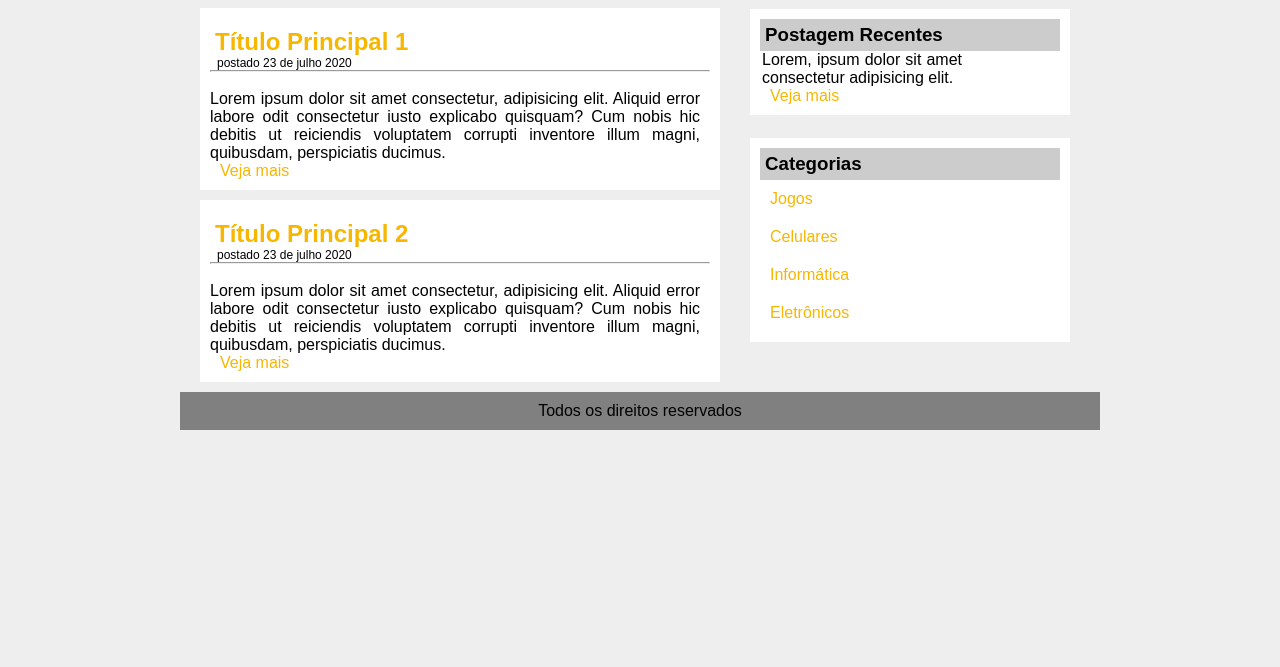
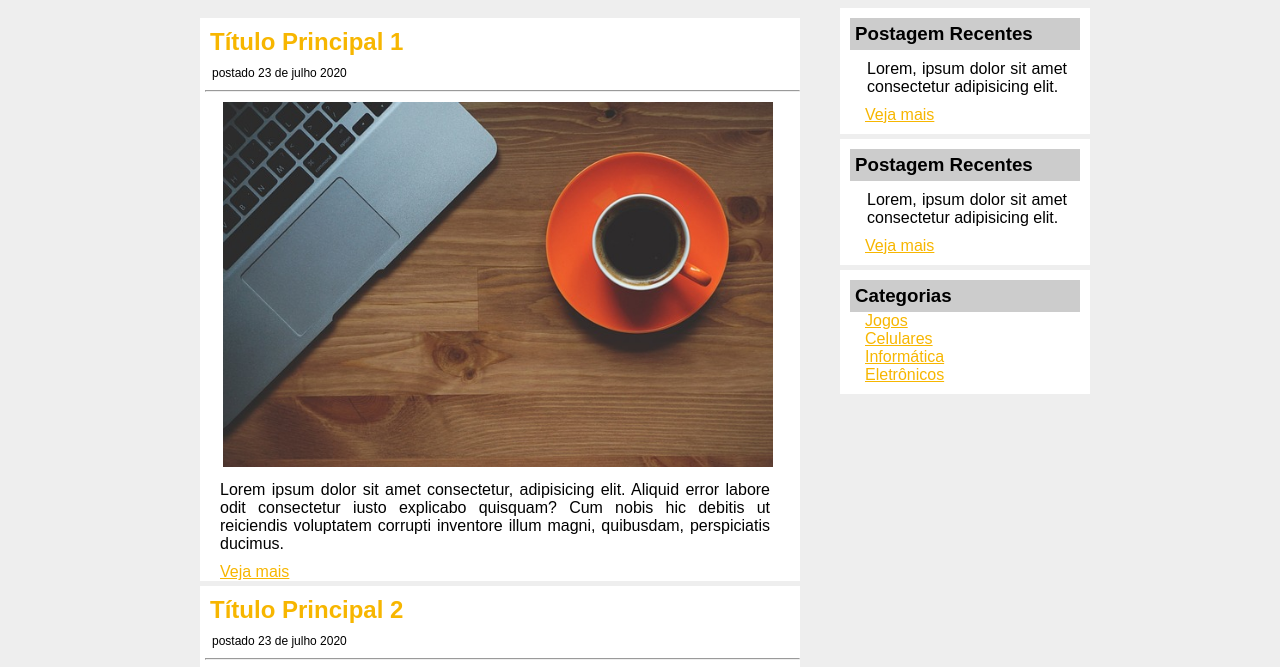
Before and after one commit to felipemimoura/TecBlog, a plain HTML site: page index.html in a window 1280 px wide. Shown: the part 114-781 px from the top of the page. Drawn offline with Linux system fonts and the light colour scheme.

Commit message:
Código refatorado
Realização de rafatoração do código após assistir a video aula

```diff
--- a/css/style.css
+++ b/css/style.css
@@ -17,7 +17,7 @@ h1 {
   font-size: 30px;
 }
 
-a {
+header a {
   text-decoration: none;
   padding: 10px;
 }
@@ -34,13 +34,16 @@ a.branco:hover {
 main {
   width: 900px;
   margin: 10px auto;
-  position: relative;
+}
+.post-area {
+  width: 600px;
+  padding: 10px;
+  margin-bottom: 10px;
+  float: left;
 }
 .noticia {
   background: white;
-  width: 500px;
-  margin: 10px;
-  padding: 10px;
+  padding-left: 5px;
 }
 
 h2 {
@@ -53,26 +56,29 @@ h2 {
   padding-left: 7px;
 }
 img {
-  width: 490px;
-  margin: 10px 10px 0 5px;
+  width: 550px;
+  margin-top: 10px;
+  margin-left: 18px;
 }
 p {
-  width: 490px;
+  width: 550px;
   text-align: justify;
+  padding: 10px 15px;
 }
 
 a.veja-mais {
   color: #f7b600;
   font-size: 16px;
+  margin-bottom: 5px;
+  padding-left: 15px;
 }
 
 .post-recent {
-  position: absolute;
-  top: 1px;
-  right: 20px;
+  float: right;
   background: white;
-  width: 300px;
+  width: 230px;
   padding: 10px;
+  margin-bottom: 5px;
 }
 h3 {
   background: #ccc;
@@ -87,23 +93,16 @@ p.post {
 .post-recent a {
   margin: 0;
 }
-#categorias {
-  position: absolute;
-  top: 130px;
-  right: 20px;
-  background: white;
-  width: 300px;
-  padding: 10px;
-}
 
-#categorias .veja-mais {
+.veja-mais {
   display: block;
 }
 
 footer {
   text-align: center;
   background: gray;
-  width: 900px;
+  width: 860px;
   margin: 0 auto;
   padding: 10px;
+  clear: both;
 }
--- a/index.html
+++ b/index.html
@@ -16,8 +16,8 @@
       <a href="" class="branco">Eletrônicos</a>
     </header>
     <main>
+      <div class="post-area">
         <div class="noticia">
-        <div>
           <h2>Título Principal 1</h2>
           <p class="autor">postado 23 de julho 2020</p>
           <hr />
@@ -30,7 +30,6 @@
           </p>
           <a href="" class="veja-mais">Veja mais</a>
         </div>
-      </div>
         <div class="noticia">
           <h2>Título Principal 2</h2>
           <p class="autor">postado 23 de julho 2020</p>
@@ -38,11 +37,14 @@
           <img src="./image/imagem2.jpg" alt="" />
           <p>
             Lorem ipsum dolor sit amet consectetur, adipisicing elit. Aliquid
-          error labore odit consectetur iusto explicabo quisquam? Cum nobis hic
-          debitis ut reiciendis voluptatem corrupti inventore illum magni,
+            error labore odit consectetur iusto explicabo quisquam? Cum nobis
+            hic debitis ut reiciendis voluptatem corrupti inventore illum magni,
             quibusdam, perspiciatis ducimus.
           </p>
           <a href="" class="veja-mais">Veja mais</a>
+        </div>
+      </div>
+
       <div class="post-recent">
         <h3>Postagem Recentes</h3>
         <p class="post">
@@ -50,14 +52,20 @@
         </p>
         <a href="" class="veja-mais">Veja mais</a>
       </div>
-        <div id="categorias">
+      <div class="post-recent">
+        <h3>Postagem Recentes</h3>
+        <p class="post">
+          Lorem, ipsum dolor sit amet consectetur adipisicing elit.
+        </p>
+        <a href="" class="veja-mais">Veja mais</a>
+      </div>
+      <div class="post-recent">
         <h3>Categorias</h3>
         <a href="" class="veja-mais">Jogos</a>
         <a href="" class="veja-mais">Celulares</a>
         <a href="" class="veja-mais">Informática</a>
         <a href="" class="veja-mais">Eletrônicos</a>
       </div>
-      </div>
     </main>
     <footer>Todos os direitos reservados</footer>
   </body>
```
Also changed, not shown: image/imagem1.jpg (added), image/imagem2.jpg (added), image/imagem3.jpg (added), image/imagem4.jpg (added), image/imagem5.jpg (added). Lines whose indentation alone changed are shown as unchanged.
